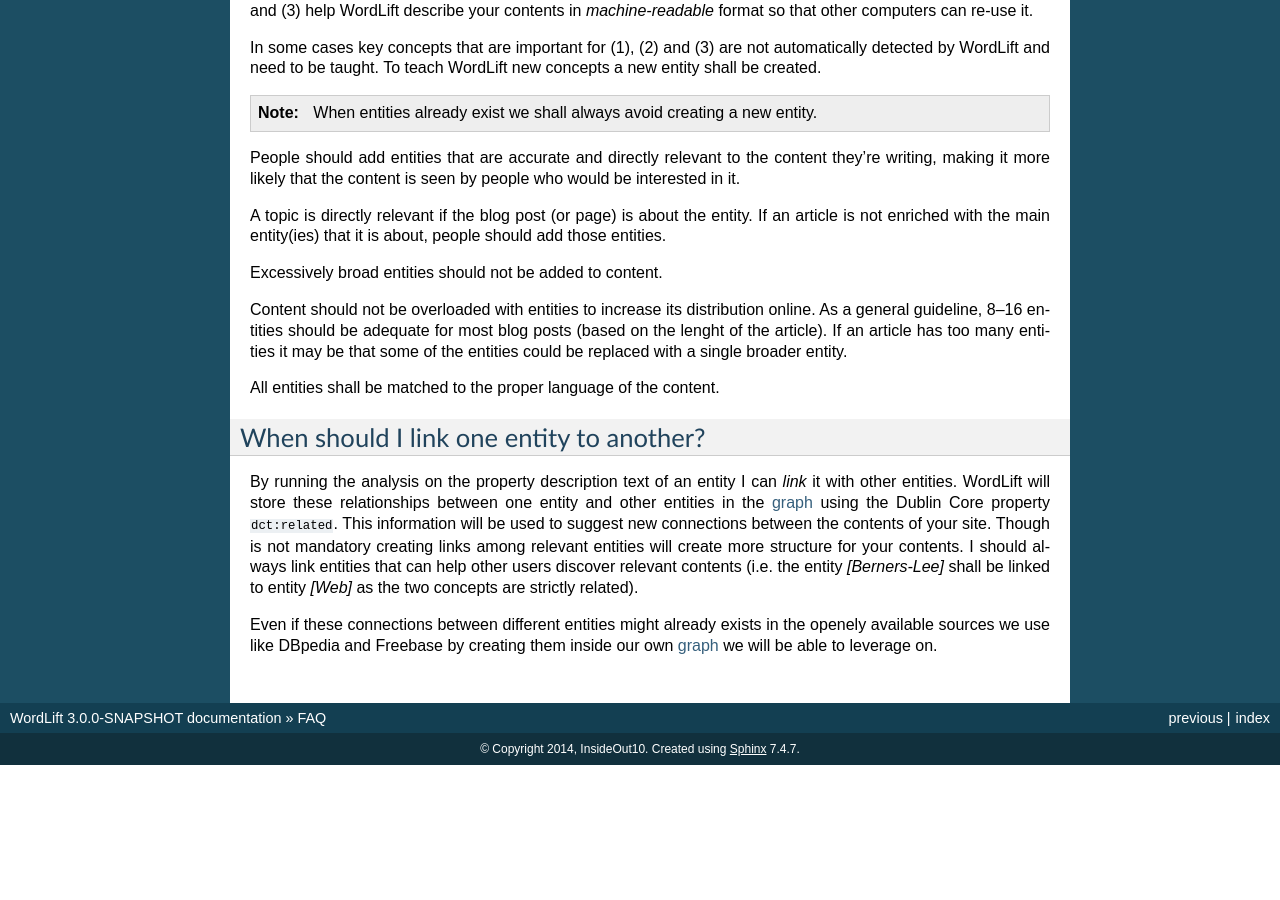
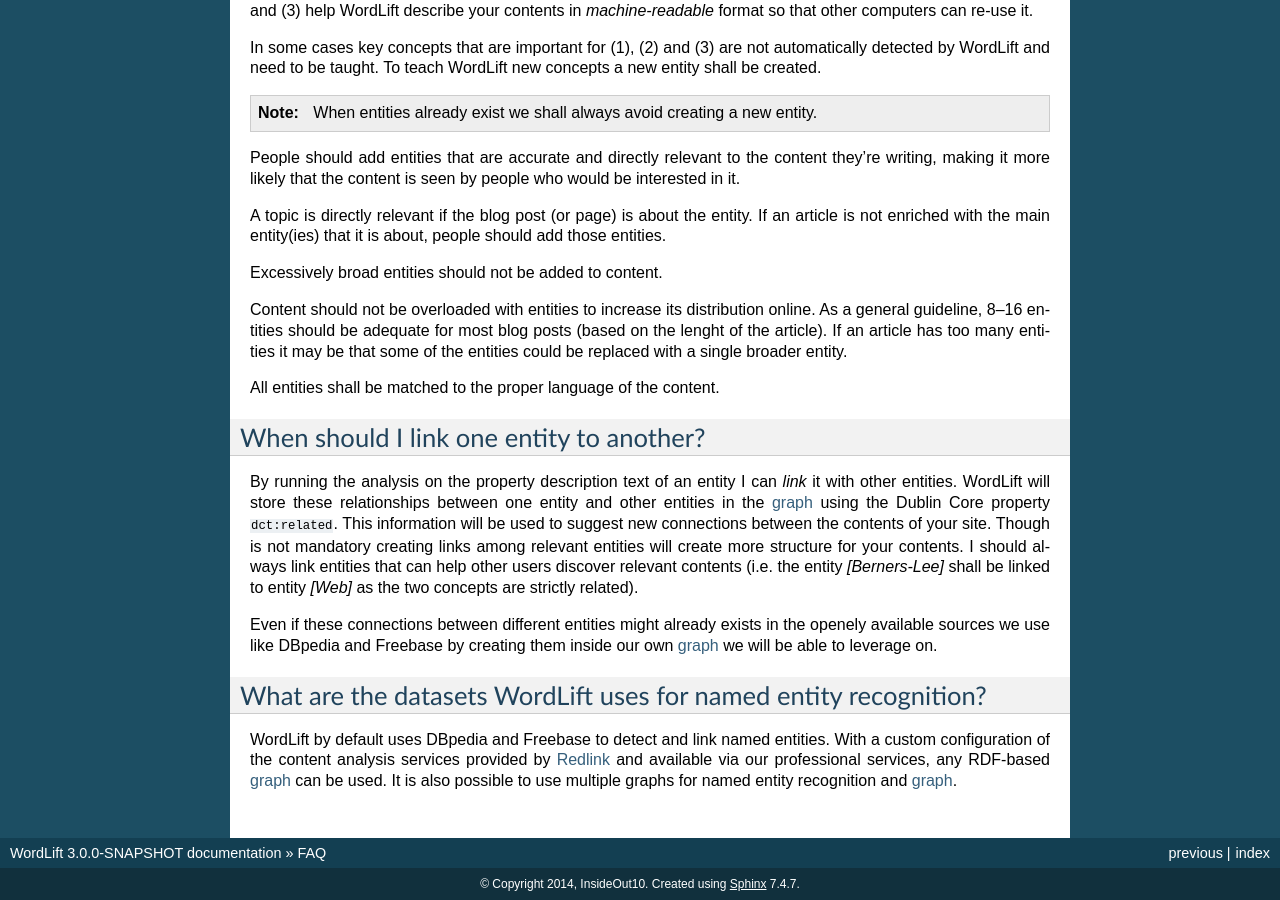
Before and after one commit to insideout10/wordlift-docs, a Sphinx documentation site: the page built from docs/faq.rst, in a window 1280 px wide and 900 px high, scrolled down 674 px. Built offline with Sphinx 7.4.7, drawn with Linux system fonts in a browser that asks for light colours; before the commit the page ends 1439 px from its top, so only the background shows below that; some of the changed text lies outside the part shown.

Commit message:
Adding a new FAQ and introducing dereferencing

```diff
--- a/docs/faq.rst
+++ b/docs/faq.rst
@@ -49,3 +49,8 @@
 By running the analysis on the property description text of an entity I can *link* it with other entities. WordLift will store these relationships between one entity and other entities in the `graph <key-concepts.html#knowledge-graph>`_ using the Dublin Core property ``dct:related``. This information will be used to suggest new connections between the contents of your site. Though is not mandatory creating links among relevant entities will create more structure for your contents. I should always link entities that can help other users discover relevant contents (i.e. the entity *[Berners-Lee]* shall be linked to entity *[Web]* as the two concepts are strictly related).
 
 Even if these connections between different entities might already exists in the openely available sources we use like DBpedia and Freebase by creating them inside our own `graph <key-concepts.html#knowledge-graph>`_ we will be able to leverage on.
+
+What are the datasets WordLift uses for named entity recognition?
+_____________
+
+WordLift by default uses DBpedia and Freebase to detect and link named entities. With a custom configuration of the content analysis services provided by `Redlink <http://www.redlink.co>`_ and available via our professional services, any RDF-based `graph <key-concepts.html#knowledge-graph>`_ can be used. It is also possible to use multiple graphs for named entity recognition and `graph <key-concepts.html#dereferencing-http-uris>`_.
--- a/docs/key-concepts.rst
+++ b/docs/key-concepts.rst
@@ -72,6 +72,10 @@
 
 WordLift re-uses these semantic fingerprints for adding Schema.org markup and for re-purposing contents using `Widgets <key-concepts.html#widget>`_.
 
+Dereferencing HTTP URIs
+_____________
+**URI Dereferencing** is the process of looking up a URI on the Web in order to get information about the referenced resource. WordLift uses dereferencing to obtain a snapshot of the properties describing a `named entity <key-concepts.html#entity>`_.
+
 
 Widget
 _____________
```
